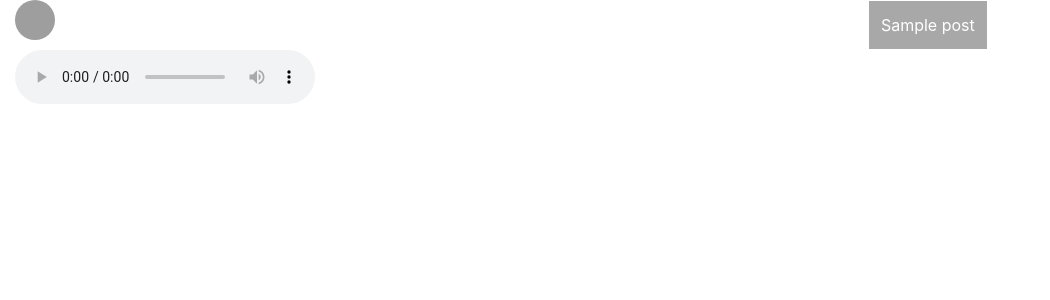
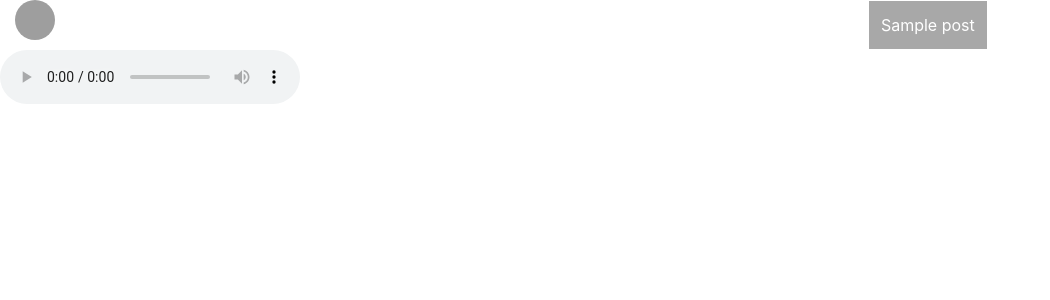
Before and after one commit to hopeaktian/blog-flask, a Flask app: template app/templates/Post_Details.html in a window 1280 px wide. Shown: the top 300 px of the page, without its empty margins (0-1050 px from the left). Run offline with Flask 2, Linux system fonts and the light colour scheme; tables that the repository leaves empty hold one stand-in row (values such as "Sample post"); the template is opened without the code that fills it: values that come from a table or form of the project are taken from there, most other values are stand-ins (such as "Sample title", 1, 10 or a date in 2020); some libraries are stand-ins or nearby versions; grey boxes are pictures that could not be loaded.

Commit message:
change audio style

```diff
--- a/app/templates/Post_Details.html
+++ b/app/templates/Post_Details.html
@@ -73,8 +73,8 @@
             <div class="col-md-7" style="padding-right: 0px">
                 <label style="color: white;background-color: rgba(6,6,6,0.35);padding: 12px;margin: 1px;float: right">{{ posts.Music_Name }}</label>
             </div>
-            <div class="col-md-auto " style="text-align: right">
-                <audio id="music" controls preload="preload" autoplay="autoplay" loop="loop" style="direction: rtl">
+            <div class="col-md-auto " style="text-align: right;padding-left: 0px">
+                <audio id="music" controls preload="preload" autoplay="autoplay" loop="loop" style="direction: rtl;">
                     <source src="/static/Upload_Files/article/{{ posts.Dir_Name }}/{{ posts.Music_Name }}" type="audio/mpeg" />
                 </audio>
             </div>
```
